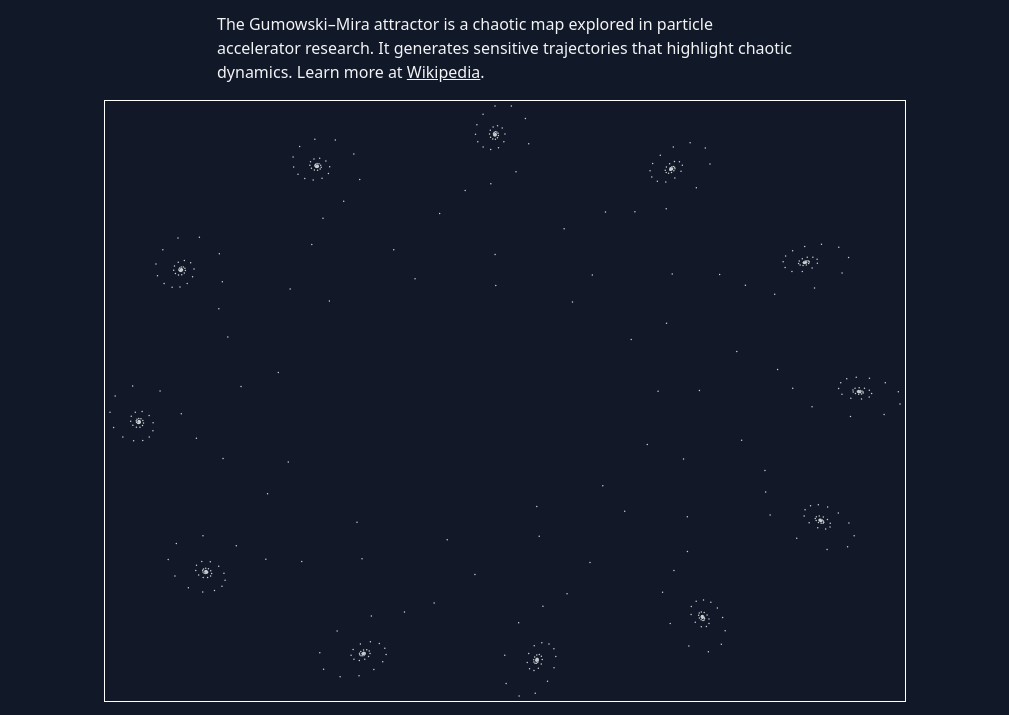
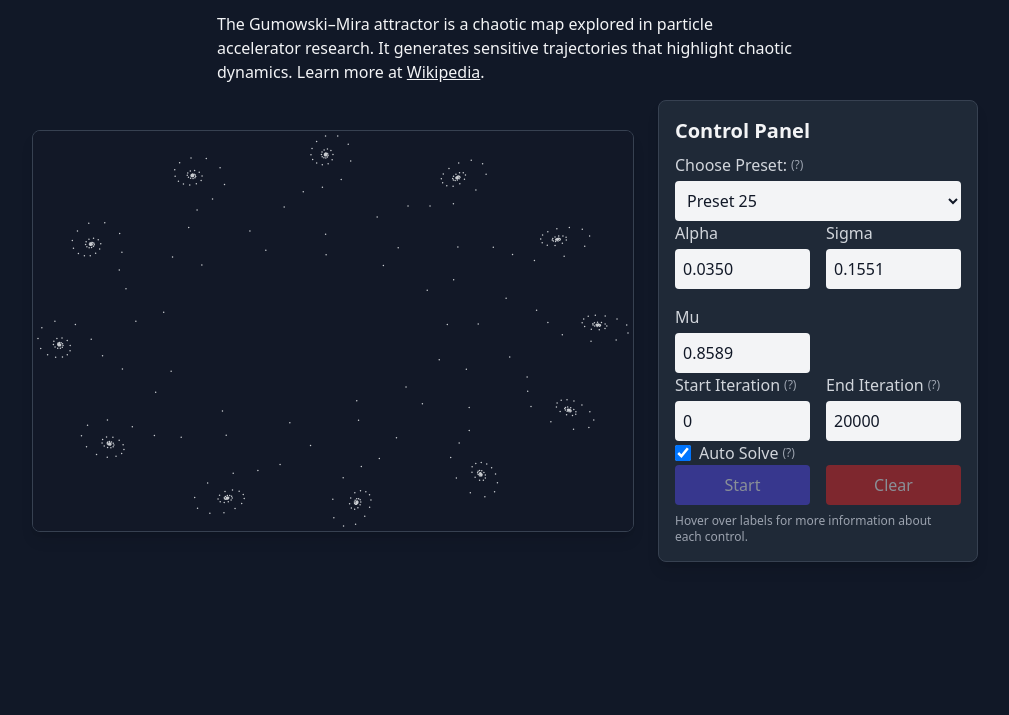
Before and after one commit to khoroo/gumowski-mira, a website built with Vite: page index.html in a window 1280 px wide. Shown: the part 56-771 px from the top of the page, without its empty margins (135-1144 px from the left). Built offline with nearby package versions, Linux system fonts and the light colour scheme.

Commit message:
made control panel

```diff
--- a/index.html
+++ b/index.html
@@ -7,46 +7,103 @@
   </head>
   <body class="bg-gray-900 text-gray-100 min-h-screen flex flex-col items-center p-4">
     <h1 class="text-3xl font-bold mb-4">Gumorski Mira</h1>
-    <p class="mb-4 mx-auto max-w-xl">
+    <p class="mb-4 mx-auto max-w-xl text-left">
       The Gumowski–Mira attractor is a chaotic map explored in particle accelerator research. It generates sensitive trajectories that highlight chaotic dynamics. Learn more at
       <a href="https://en.wikipedia.org/wiki/List_of_chaotic_maps" class="underline">Wikipedia</a>.
     </p>
-    <canvas id="canvas" width="800" height="600" class="mb-4 border border-white"></canvas>
 
-    <!-- Control Panel -->
-    <section class="w-full max-w-md space-y-4">
+    <!-- Simplified container with reduced gap -->
+    <div class="flex flex-col min-[600px]:flex-row items-center justify-center w-full max-w-6xl gap-2">
+      <!-- Canvas container with simpler markup -->
+      <div class="flex-shrink-0">
+        <canvas
+          id="canvas"
+          width="600"
+          height="400"
+          class="border border-gray-700 rounded-lg shadow-lg max-w-full h-auto"
+          style="max-height: 70vh;"
+          aria-label="Gumowski-Mira attractor visualization canvas"
+        ></canvas>
+      </div>
+
+      <!-- Control Panel with simplified positioning -->
+      <section class="w-full max-w-md min-[600px]:w-80 mt-2 min-[600px]:mt-0 min-[600px]:ml-4 bg-gray-800 p-4 rounded-lg shadow-lg border border-gray-700">
+        <h2 class="text-xl font-semibold mb-2">Control Panel</h2>
         <div>
-        <label for="presetSelect" class="block mb-1">Choose Preset:</label>
-        <select id="presetSelect" class="w-full p-2 rounded text-gray-900">
+          <label for="presetSelect" class="block mb-1 text-gray-300 flex items-center">
+            Choose Preset:
+            <span class="ml-1 text-xs text-gray-400" title="Select from predefined parameter combinations that create interesting patterns">(?)</span>
+          </label>
+          <select id="presetSelect" class="w-full p-2 rounded text-gray-900 bg-gray-100">
             <!-- Filled by main.ts with known sets -->
           </select>
         </div>
-      <div class="grid grid-cols-3 gap-4">
+        <div class="grid grid-cols-2 gap-4">
           <div>
-          <label for="alphaInput" class="block mb-1">Alpha</label>
-          <input id="alphaInput" type="number" step="0.0001" class="w-full p-2 rounded text-gray-900" />
+            <label for="alphaInput" class="block mb-1 text-gray-300 flex items-center">
+              Alpha
+            </label>
+            <input id="alphaInput" type="number" step="0.0001" class="w-full p-2 rounded text-gray-900 bg-gray-100" />
           </div>
           <div>
-          <label for="sigmaInput" class="block mb-1">Sigma</label>
-          <input id="sigmaInput" type="number" step="0.0001" class="w-full p-2 rounded text-gray-900" />
+            <label for="sigmaInput" class="block mb-1 text-gray-300 flex items-center">
+              Sigma
+            </label>
+            <input id="sigmaInput" type="number" step="0.0001" class="w-full p-2 rounded text-gray-900 bg-gray-100" />
           </div>
           <div>
-          <label for="muInput" class="block mb-1">Mu</label>
-          <input id="muInput" type="number" step="0.0001" class="w-full p-2 rounded text-gray-900" />
+            <label for="muInput" class="block mb-1 text-gray-300 flex items-center">
+              Mu
+            </label>
+            <input id="muInput" type="number" step="0.0001" class="w-full p-2 rounded text-gray-900 bg-gray-100" />
           </div>
         </div>
+
+        <!-- Iteration Controls -->
+        <div class="grid grid-cols-2 gap-4">
+          <div>
+            <label for="startIterInput" class="block mb-1 text-gray-300 flex items-center">
+              Start Iteration
+              <span class="ml-1 text-xs text-gray-400" title="Skip this many iterations before plotting points (useful for transients)">(?)</span>
+            </label>
+            <input id="startIterInput" type="number" min="0" value="0" class="w-full p-2 rounded text-gray-900 bg-gray-100" />
+          </div>
+          <div>
+            <label for="endIterInput" class="block mb-1 text-gray-300 flex items-center">
+              End Iteration
+              <span class="ml-1 text-xs text-gray-400" title="Total number of iterations to calculate - higher values give more detailed attractors">(?)</span>
+            </label>
+            <input id="endIterInput" type="number" min="1000" value="20000" class="w-full p-2 rounded text-gray-900 bg-gray-100" />
+          </div>
+        </div>
+
         <div class="flex items-center space-x-2">
           <input id="autoSolveCheck" type="checkbox" class="w-4 h-4" checked />
-        <label for="autoSolveCheck" class="select-none">Auto Solve</label>
+          <label for="autoSolveCheck" class="select-none text-gray-300 flex items-center">
+            Auto Solve
+            <span class="ml-1 text-xs text-gray-400" title="When enabled, automatically updates the visualization when any parameters change">(?)</span>
+          </label>
         </div>
+
         <div class="flex space-x-4">
-        <button id="startBtn" class="px-4 py-2 bg-indigo-600 rounded hover:bg-indigo-700 disabled:opacity-50 disabled:cursor-not-allowed">
+          <button
+            id="startBtn"
+            class="flex-1 px-4 py-2 bg-indigo-600 rounded hover:bg-indigo-700 disabled:opacity-50 disabled:cursor-not-allowed"
+            title="Calculate and display the attractor with current parameters">
             Start
           </button>
-        <button id="clearBtn" class="px-4 py-2 bg-red-600 rounded hover:bg-red-700 disabled:opacity-50 disabled:cursor-not-allowed">
+          <button
+            id="clearBtn"
+            class="flex-1 px-4 py-2 bg-red-600 rounded hover:bg-red-700 disabled:opacity-50 disabled:cursor-not-allowed"
+            title="Clear the canvas">
             Clear
           </button>
         </div>
+
+        <div class="text-xs text-gray-400 mt-2">
+          <p>Hover over labels for more information about each control.</p>
+        </div>
       </section>
+    </div>
   </body>
 </html>
--- a/src/main.ts
+++ b/src/main.ts
@@ -70,8 +70,11 @@ function initControls() {
     const alphaInput = document.getElementById('alphaInput') as HTMLInputElement;
     const sigmaInput = document.getElementById('sigmaInput') as HTMLInputElement;
     const muInput = document.getElementById('muInput') as HTMLInputElement;
+    const startIterInput = document.getElementById('startIterInput') as HTMLInputElement;
+    const endIterInput = document.getElementById('endIterInput') as HTMLInputElement;
     const startBtn = document.getElementById('startBtn') as HTMLButtonElement;
     const clearBtn = document.getElementById('clearBtn') as HTMLButtonElement;
+    const autoSolveCheck = document.getElementById('autoSolveCheck') as HTMLInputElement;
 
     // Populate preset options
     knownParams.forEach((p, idx) => {
@@ -81,12 +84,17 @@ function initControls() {
       presetSelect.appendChild(option);
     });
 
-    // When a preset is selected, update inputs
+    // When a preset is selected, update inputs and trigger autosolve if enabled
     presetSelect.addEventListener('change', () => {
       const p = knownParams[+presetSelect.value];
       alphaInput.value = p.alpha.toFixed(4);
       sigmaInput.value = p.sigma.toFixed(4);
       muInput.value = p.mu.toFixed(4);
+
+      // Trigger autosolve if enabled
+      if (autoSolveCheck.checked) {
+        runVisualization();
+      }
     });
 
     // Capture parameters and run
@@ -96,7 +104,9 @@ function initControls() {
         sigma: parseFloat(sigmaInput.value),
         mu: parseFloat(muInput.value)
       };
-      runGumowskiMira(selected);
+      const startIter = parseInt(startIterInput.value, 10) || 0;
+      const endIter = parseInt(endIterInput.value, 10) || 20000;
+      runGumowskiMira(selected, startIter, endIter);
     };
 
     startBtn.addEventListener('click', () => {
@@ -106,8 +116,6 @@ function initControls() {
     clearBtn.addEventListener('click', () => {
       if (!clearBtn.disabled) clearCanvas();
     });
-
-    const autoSolveCheck = document.getElementById('autoSolveCheck') as HTMLInputElement;
 
     const updateButtonState = () => {
       const isAutoSolve = autoSolveCheck.checked;
@@ -123,15 +131,11 @@ function initControls() {
     // Initialize button states
     updateButtonState();
 
-    // Setup auto-solve input handlers
-    alphaInput.addEventListener('input', () => {
-      if (autoSolveCheck.checked) runVisualization();
-    });
-    sigmaInput.addEventListener('input', () => {
-      if (autoSolveCheck.checked) runVisualization();
-    });
-    muInput.addEventListener('input', () => {
-      if (autoSolveCheck.checked) runVisualization();
+    // Setup auto-solve input handlers for all inputs
+    [alphaInput, sigmaInput, muInput, startIterInput, endIterInput].forEach(input => {
+      input.addEventListener('input', () => {
+        if (autoSolveCheck.checked) runVisualization();
+      });
     });
   }
 
@@ -143,11 +147,25 @@ function initControls() {
     ctx.fillRect(0, 0, canvas.width, canvas.height);
   }
 
-  function runGumowskiMira(params: GumowskiParams) {
+  function runGumowskiMira(params: GumowskiParams, startIter: number = 0, endIter: number = 20000) {
     const canvas = document.getElementById('canvas') as HTMLCanvasElement;
     const ctx = canvas.getContext('2d')!;
     clearCanvas();
-    const points = Array.from(generatePoints(params, createPoint(1, 1), 20000));
+
+    // Run initial iterations without collecting points (if startIter > 0)
+    let current = createPoint(1, 1);
+    for (let i = 0; i < startIter; i++) {
+      current = calculateNextPoint(current, params);
+    }
+
+    // Now collect points for visualization
+    const numPoints = endIter - startIter;
+    const points: Point[] = [];
+    for (let i = 0; i < numPoints; i++) {
+      current = calculateNextPoint(current, params);
+      points.push(current);
+    }
+
     // Find bounds
     const bounds = points.reduce((acc, point) => ({
         minX: Math.min(acc.minX, point.x),
@@ -180,11 +198,6 @@ window.addEventListener('load', () => {
     presetSelect.value = '24';
     presetSelect.dispatchEvent(new Event('change'));
 
-    // Make sure we solve on page load
-    const selected: GumowskiParams = {
-      alpha: parseFloat((document.getElementById('alphaInput') as HTMLInputElement).value),
-      sigma: parseFloat((document.getElementById('sigmaInput') as HTMLInputElement).value),
-      mu: parseFloat((document.getElementById('muInput') as HTMLInputElement).value)
-    };
-    runGumowskiMira(selected);
+    // We don't need this anymore since the change event will trigger autosolve
+    // and we already dispatch the change event above
 });
```
Lines whose indentation alone changed are shown as unchanged.
